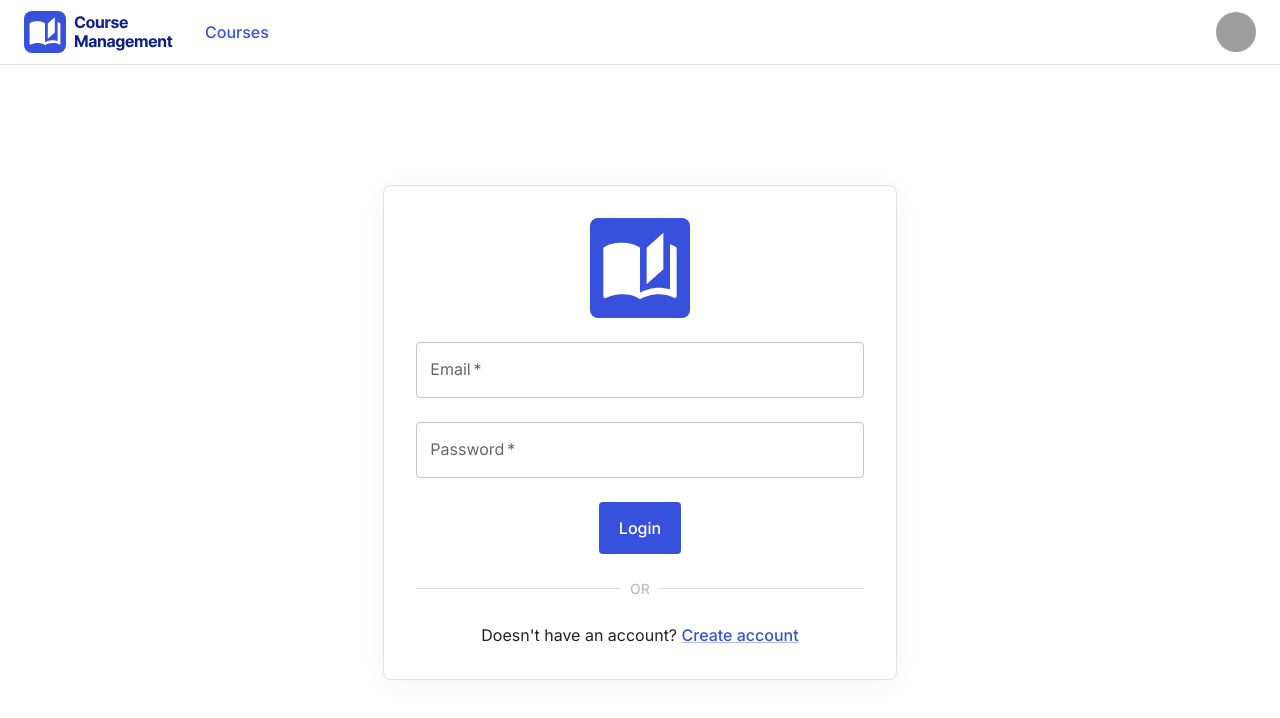
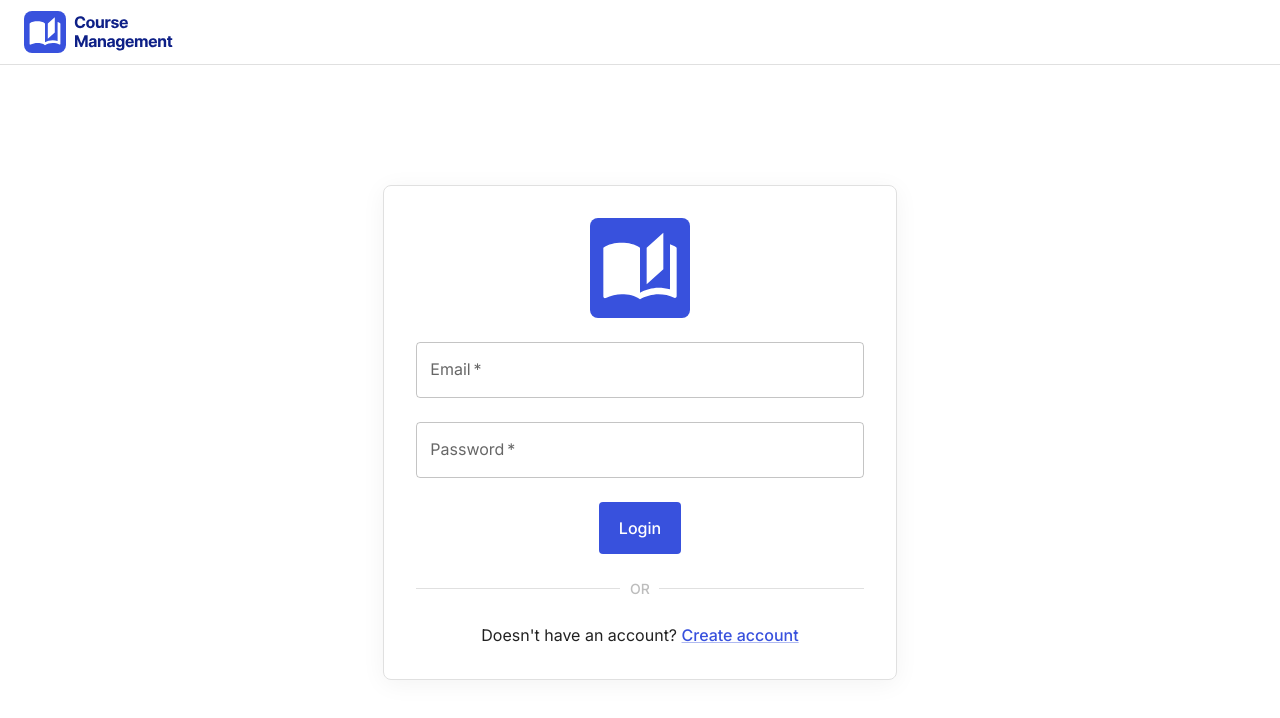
Before and after one commit to pelu-mi/Project-CoMS, a React (Vite) app in the folder client/: page /login in a window 1280 px wide. Shown: the top 718 px of the page. Built offline with nearby package versions, Linux system fonts and the light colour scheme; grey boxes are pictures that could not be loaded.

Commit message:
edit navbar

```diff
--- a/client/src/components/NavBar/NavBar.jsx
+++ b/client/src/components/NavBar/NavBar.jsx
@@ -18,7 +18,7 @@ export const pages = ["Courses"];
 const settings = ["Profile", "Logout"];
 
 export const NavBar = () => {
-  const [user, setUser] = useState(true);
+  const [user, setUser] = useState(null);
   const [anchorElUser, setAnchorElUser] = useState(null);
 
   const handleOpenUserMenu = (event) => {
```
